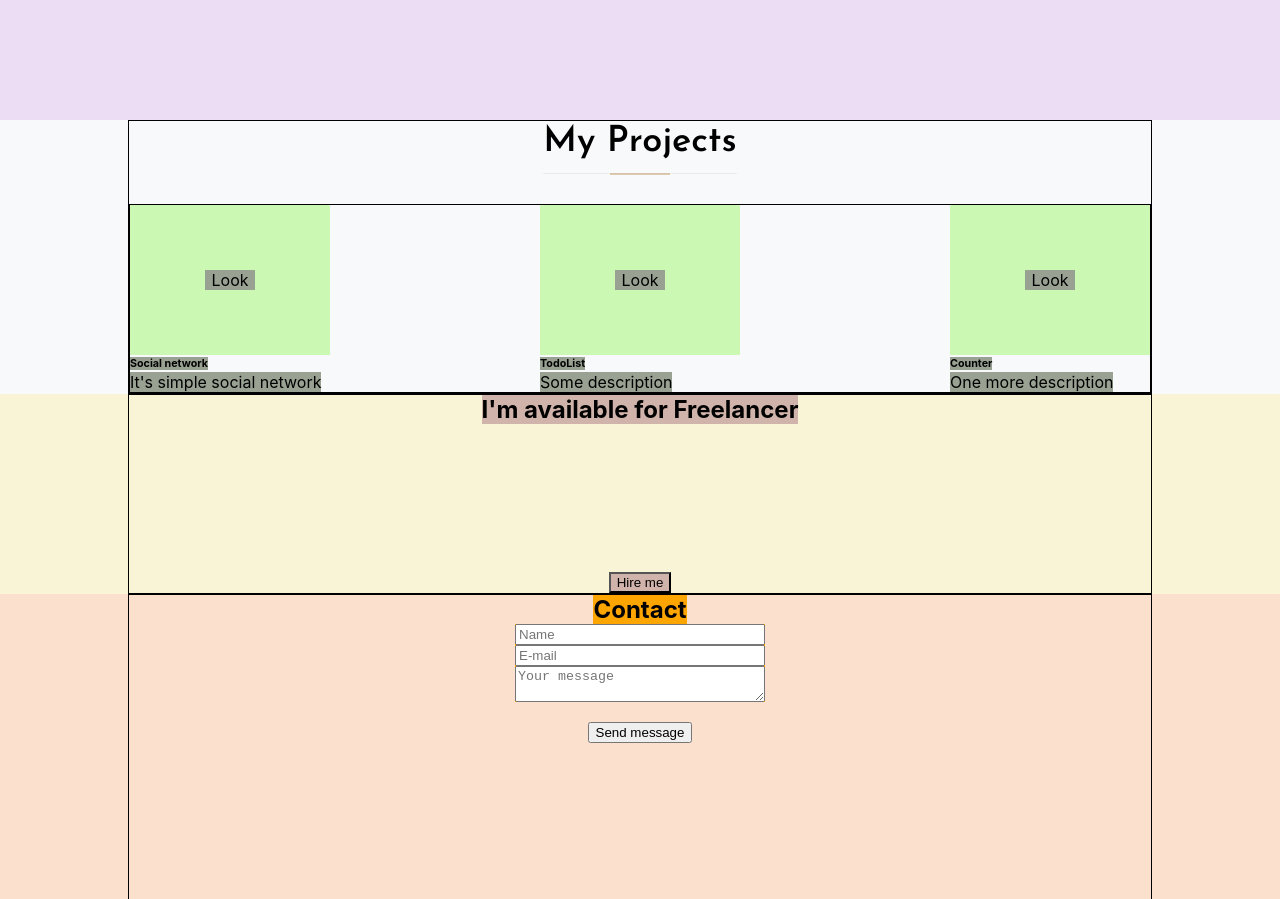
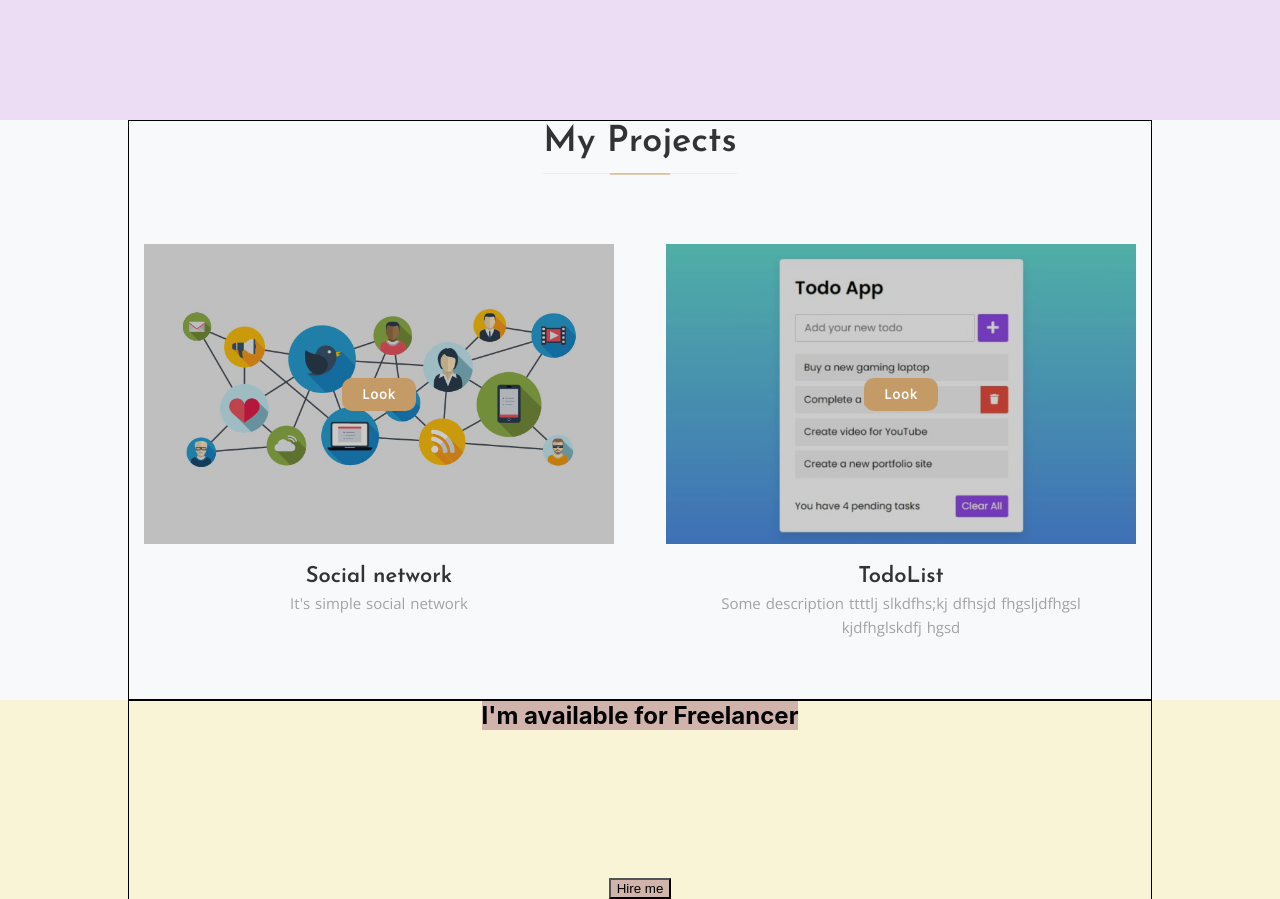
Before and after one commit to Gladkova-Olga/Portfolio, a React (Create React App) app: page / in a window 1280 px wide. Shown: the part 1560-2459 px from the top of the page. Built offline with nearby package versions, Linux system fonts and the light colour scheme.

Commit message:
projects

```diff
--- a/package.json
+++ b/package.json
@@ -11,6 +11,7 @@
     "react": "^17.0.2",
     "react-dom": "^17.0.2",
     "react-scripts": "4.0.3",
+    "sass": "^1.38.0",
     "web-vitals": "^1.0.1"
   },
   "scripts": {
--- a/public/index.html
+++ b/public/index.html
@@ -14,6 +14,9 @@
     <link rel="preconnect" href="https://fonts.gstatic.com" crossorigin>
     <link href="https://fonts.googleapis.com/css2?family=Josefin+Sans:wght@100;300;400;500;600;700&display=swap"
           rel="stylesheet">
+    <link rel="preconnect" href="https://fonts.googleapis.com">
+    <link rel="preconnect" href="https://fonts.gstatic.com" crossorigin>
+    <link href="https://fonts.googleapis.com/css2?family=Open+Sans:wght@300;400&display=swap" rel="stylesheet">
     <!--
       manifest.json provides metadata used when your web app is installed on a
       user's mobile device or desktop. See https://developers.google.com/web/fundamentals/web-app-manifest/
--- a/src/common/components/title/Title.module.css
+++ b/src/common/components/title/Title.module.css
@@ -10,7 +10,7 @@
     font-family: 'Josefin Sans', sans-serif;
     font-size: 36px;
     font-weight: 600;
-    color: inherit;
+    color: #333333;
     margin: 0;
     line-height: 1.2;
 }
--- a/src/project/Projects.js
+++ b/src/project/Projects.js
@@ -1,11 +1,20 @@
 import React from 'react';
-import style from './Projects.module.css';
+import style from "./Projects.module.css";
 import styleContainer from "../common/styles/Container.module.css";
 import ProjectItem from "./projectItem/ProjectItem";
 import Title from "../common/components/title/Title";
+import todoImage from "./../assets/images/todoList.jpeg"
+import socialNetworkImage from "./../assets/images/Social-network.jpeg"
 
 
 function Projects() {
+    const socialNetwork = {
+        backgroundImage: `url(${socialNetworkImage})`,
+    };
+    const todoList = {
+        backgroundImage: `url(${todoImage})`,
+    };
+
     return (
         <div className={style.projectsBlock}>
             <div className={`${styleContainer.container} ${style.projectsContainer}`}>
@@ -13,20 +22,22 @@ function Projects() {
 
                 <div className={style.projects}>
                 <ProjectItem
+                    style = {socialNetwork}
                     title = {"Social network"}
                     description = {"It's simple social network"}
                     pictureDescription = {"Social network"}
                 />
                     <ProjectItem
+                        style = {todoList}
                         title = {"TodoList"}
-                        description = {"Some description"}
+                        description = {"Some description ttttlj slkdfhs;kj dfhsjd fhgsljdfhgsl kjdfhglskdfj hgsd"}
                         pictureDescription = {"TodoList"}
                     />
-                    <ProjectItem
-                        title = {"Counter"}
-                        description = {"One more description"}
-                        pictureDescription = {"Counter"}
-                    />
+                    {/*<ProjectItem*/}
+                    {/*    title = {"Counter"}*/}
+                    {/*    description = {"One more description"}*/}
+                    {/*    pictureDescription = {"Counter"}*/}
+                    {/*/>*/}
                 </div>
 
             </div>
--- a/src/project/Projects.module.css
+++ b/src/project/Projects.module.css
@@ -12,16 +12,17 @@
 
 
 .projects {
-    border: 1px solid;
+
     width: 100%;
     display: flex;
     justify-content: space-between;
     flex-wrap: wrap;
     margin-top: 30px;
+    align-items: flex-start;
 
 }
 
-@media screen and (max-width:  506px){
+@media screen and (max-width:  1250px){
     .projects {
         justify-content: center;
     }
--- a/src/project/projectItem/ProjectItem.js
+++ b/src/project/projectItem/ProjectItem.js
@@ -1,19 +1,20 @@
 import React from 'react';
 import style from './ProjectItem.module.css';
-
 
 
 function ProjectItem(props) {
     return (
         <div className={style.projectItem}>
-            <div className={style.pictureContainer}>
+            <div className={style.pictureContainer} style={props.style}>
                 {/*<img href="" alt={props.pictureDescription}/>*/}
                 <a className={style.projectButton}>Look</a>
+
             </div>
-            <h6 className={style.projectTitle}>{props.title}</h6>
-            <span className={style.projectText}>
-                {props.description}
-            </span>
+            <div className={style.projectInfo}>
+                <h6 className={style.projectTitle}>{props.title}</h6>
+                <p className={style.projectText}>{props.description}</p>
+            </div>
+
         </div>
     );
 }
--- a/src/project/projectItem/ProjectItem.module.css
+++ b/src/project/projectItem/ProjectItem.module.css
@@ -1,35 +1,75 @@
 .projectItem {
     display: flex;
     flex-direction: column;
-    align-items: flex-start;
+    /*align-items: flex-start;*/
+    padding: 40px 15px;
+    width: 500px;
 }
 
+
 .pictureContainer {
-    height: 150px;
-    width: 200px;
-    background-color: #cbf8b3;
-    display: flex;
+    height: 300px;
+    display: flex;color: #cbf8b3;
     flex-direction: column;
     justify-content: center;
     align-items: center;
+    background-size: cover;
+    background-position: center;
+    position: relative;
 }
 
-.projectButton {
-    background-color: #98a192;
-    width: 50px;
-    text-align: center;
+.pictureContainer::before {
+    position: absolute;
+    content: "";
+    background-color: black;
+    top: 0;
+    bottom: 0;
+    left: 0;
+    right: 0;
+    opacity: 0.2
+;
 }
 
 
+.projectButton {
+    background-color: #C49B66;
+    border-radius: 10px;
+    /*width: 50px;*/
+    text-align: center;
+    position: relative;
+    z-index: 1;
+    color: #fff;
+    border-color: #C49B66;
+    padding: 8px 20px;
+    margin: 0 5px;
+    letter-spacing: 1px;
+    font-weight: 600;
+    font-size: 13px;
+    font-family: 'Open Sans', sans-serif;
+    line-height: 1.3;
+}
+
+.projectInfo {
+    padding: 20px;
+}
+
 .projectTitle {
-    background-color: #98a192;
     text-align: center;
-    margin-top: 2px;
+    font-weight: 600;
+    font-family: 'Josefin Sans', sans-serif;
+    line-height: 1.2;
+    color: #333333;
+    font-size: 22px;
+    margin: 0 0 0px;
 }
 
 
 .projectText {
-    background-color: #98a192;
     text-align: center;
-    margin-top: 2px;
+    font-family: 'Open Sans', sans-serif;
+    font-size: 15px;
+    color: #a3a3a3;
+    line-height: 1.6;
+    word-spacing: 1px;
+
 }
```
Also changed, not shown: src/assets/images/Social-network.jpeg (added), src/assets/images/todoList.jpeg (added).
